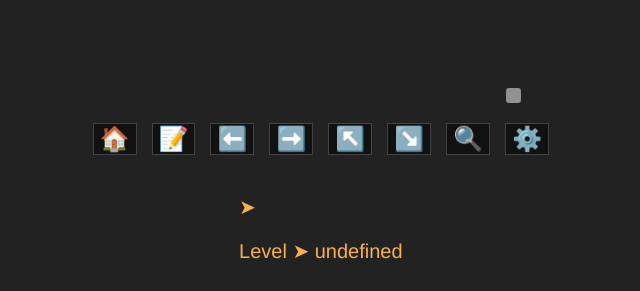
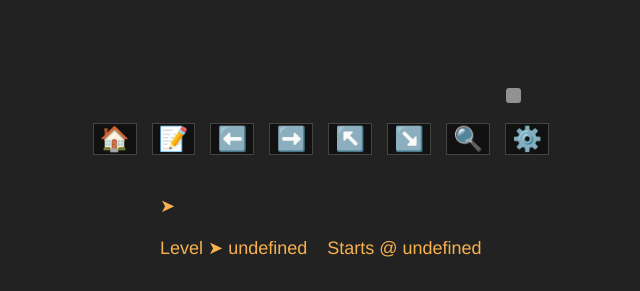
Before and after one commit to scarpent/chesser, a Django app: page /variation/ in a window 1280 px wide. Shown: the part 317-608 px from the top of the page, without its empty margins (269-909 px from the left). Run offline with Django 5.2, Linux system fonts and the light colour scheme; data that the repository does not hold is empty; some libraries are stand-ins or nearby versions.

Commit message:
Add start move to variation view, adjust font sizes

```diff
--- a/chesser/templates/variation.html
+++ b/chesser/templates/variation.html
@@ -58,7 +58,10 @@
               <span x-text="variationData.title"></span>
             </div>
             <div x-text="variationData.mainline"></div>
-            <div x-text="'Level ➤ ' + variationData.level"></div>
+            <div>
+              <span x-text="'Level ➤ ' + variationData.level"></span>&nbsp;&nbsp;&nbsp;
+              <span x-text="'Starts @ ' + variationData.start_move"></span>
+            </div>
           </div>
           <p id="alts"></p>
           <div id="source" x-html="variationData.source_html"></div>
--- a/static/css/chesser.css
+++ b/static/css/chesser.css
@@ -83,7 +83,7 @@ a:hover {
 }
 
 #right-column p {
-  font-size: 20px;
+  font-size: 18px;
   color: #eeeeee;
   line-height: 1.5;
 }
@@ -210,7 +210,7 @@ button:hover {
   flex-direction: column;
   gap: 10px;
   color: #f7b14f;
-  font-size: 20px;
+  font-size: 18px;
   max-width: 600px;
   margin-top: 20px;
 }
```
